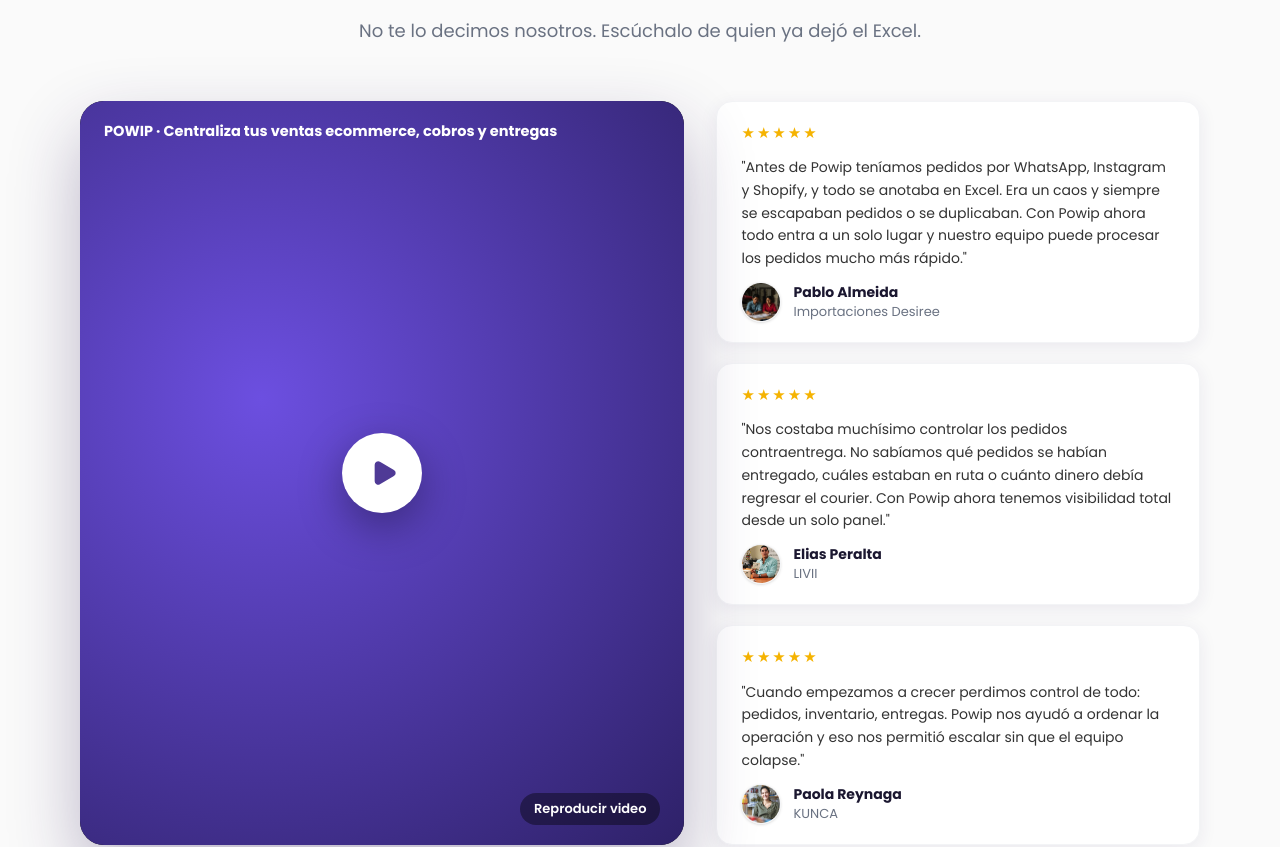
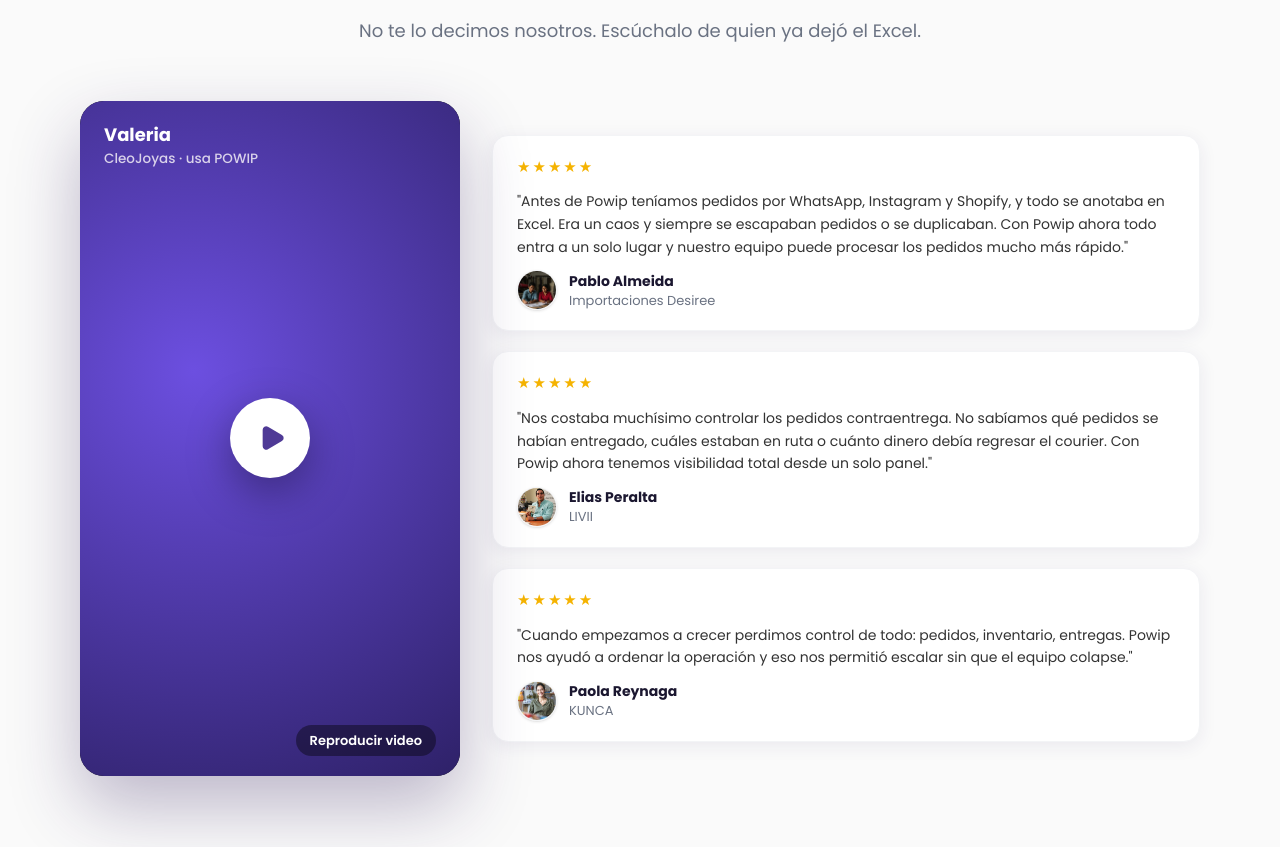
Before and after one commit to Powip/landing-powip, a Next.js app: page / in a window 1280 px wide. Shown: the part 3160-4007 px from the top of the page. Built offline with nearby package versions, Linux system fonts and the light colour scheme; no server answers.

Commit message:
feat(landing): testimonio en video de Valeria (CleoJoyas)
Prueba real muestra el YouTube Short del testimonio en formato 9:16,
con el nombre de la clienta y su negocio. LandingVideo vuelve a su
estado original.

```diff
--- a/src/components/landing/LandingProof.tsx
+++ b/src/components/landing/LandingProof.tsx
@@ -6,8 +6,7 @@ import LandingProofVideo from '@/components/landing/LandingProofVideo';
  * Sección "Prueba real": video de testimonio + testimonios de clientes.
  * Los testimonios escritos son los reales de la landing (TestimonialsSection).
  *
- * PENDIENTE: el video usa por ahora el de YouTube que ya tenía la landing.
- * Se reemplazará por el testimonio en video de la clienta.
+ * El video es el testimonio de Valeria (CleoJoyas), en LandingProofVideo.
  */
 export default function LandingProof() {
   return (
@@ -25,7 +24,7 @@ export default function LandingProof() {
           </p>
         </div>
 
-        <div className="grid grid-cols-1 lg:grid-cols-[1.25fr_1fr] gap-8 items-stretch">
+        <div className="grid grid-cols-1 lg:grid-cols-[auto_1fr] gap-8 items-center">
           <LandingProofVideo />
 
           <div className="flex flex-col gap-5">
--- a/src/components/landing/LandingProofVideo.tsx
+++ b/src/components/landing/LandingProofVideo.tsx
@@ -2,22 +2,25 @@
 
 import React, { useState } from 'react';
 import { Play } from 'lucide-react';
-import { VIDEO_ID } from '@/components/landing/LandingVideo';
+
+/** Testimonio en video (YouTube Short, vertical) de Valeria, CleoJoyas. */
+const VIDEO_ID = 'EKNc-CjCeuA';
+const CLIENT_NAME = 'Valeria';
+const CLIENT_BUSINESS = 'CleoJoyas';
 
 /**
- * Video de la sección "Prueba real", en formato vertical como el mockup.
- * Por ahora usa el mismo video de YouTube que ya tenía la landing
- * (LandingVideo). Se cambiará por el testimonio de la clienta.
+ * Video de la sección "Prueba real", en formato vertical 9:16 como el Short.
+ * El iframe de YouTube solo se carga al hacer clic.
  */
 export default function LandingProofVideo() {
   const [isPlaying, setIsPlaying] = useState(false);
 
   return (
-    <div className="relative rounded-3xl overflow-hidden min-h-[340px] md:min-h-[420px] h-full bg-black shadow-[0_30px_70px_rgba(45,25,90,0.3)]">
+    <div className="relative w-full max-w-[380px] lg:w-[380px] mx-auto aspect-[9/16] rounded-3xl overflow-hidden bg-black shadow-[0_30px_70px_rgba(45,25,90,0.3)]">
       {isPlaying ? (
         <iframe
           src={`https://www.youtube-nocookie.com/embed/${VIDEO_ID}?autoplay=1&rel=0`}
-          title="POWIP · Centraliza tus ventas ecommerce, cobros y entregas"
+          title={`Testimonio de ${CLIENT_NAME}, ${CLIENT_BUSINESS}, sobre POWIP`}
           className="absolute inset-0 w-full h-full"
           allow="accelerometer; autoplay; clipboard-write; encrypted-media; gyroscope; picture-in-picture"
           allowFullScreen
@@ -26,11 +29,12 @@ export default function LandingProofVideo() {
         <button
           type="button"
           onClick={() => setIsPlaying(true)}
-          aria-label="Reproducir el video de POWIP"
+          aria-label={`Reproducir el testimonio de ${CLIENT_NAME}, ${CLIENT_BUSINESS}`}
           className="group absolute inset-0 w-full h-full flex items-center justify-center bg-[radial-gradient(circle_at_30%_40%,#6C4FE0,#2E2168)]"
         >
-          <span className="absolute top-5 left-6 text-white font-bold text-[14.5px] max-w-[80%] text-left">
-            POWIP · Centraliza tus ventas ecommerce, cobros y entregas
+          <span className="absolute top-5 left-6 right-6 text-white text-left">
+            <b className="block font-bold text-lg">{CLIENT_NAME}</b>
+            <span className="block text-[13.5px] text-[#d9d2ea] font-medium">{CLIENT_BUSINESS} · usa POWIP</span>
           </span>
           <span className="w-20 h-20 rounded-full bg-white flex items-center justify-center shadow-[0_14px_44px_rgba(0,0,0,0.35)] transition-transform group-hover:scale-110">
             <Play className="w-7 h-7 text-[#4F3A96] fill-[#4F3A96] ml-1" aria-hidden="true" />
--- a/src/components/landing/LandingVideo.tsx
+++ b/src/components/landing/LandingVideo.tsx
@@ -3,7 +3,7 @@
 import React, { useState } from 'react';
 import { Play } from 'lucide-react';
 
-export const VIDEO_ID = 'eR3NaHgyLC0';
+const VIDEO_ID = 'eR3NaHgyLC0';
 
 export default function LandingVideo() {
   const [isPlaying, setIsPlaying] = useState(false);
```
